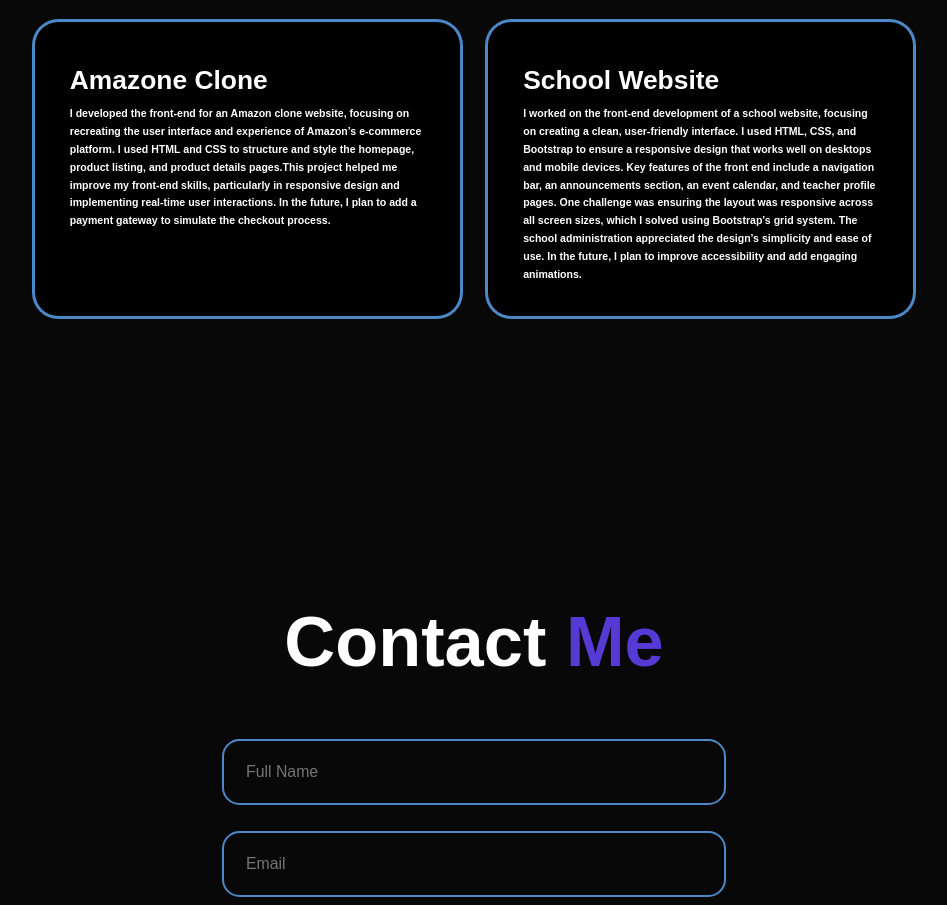
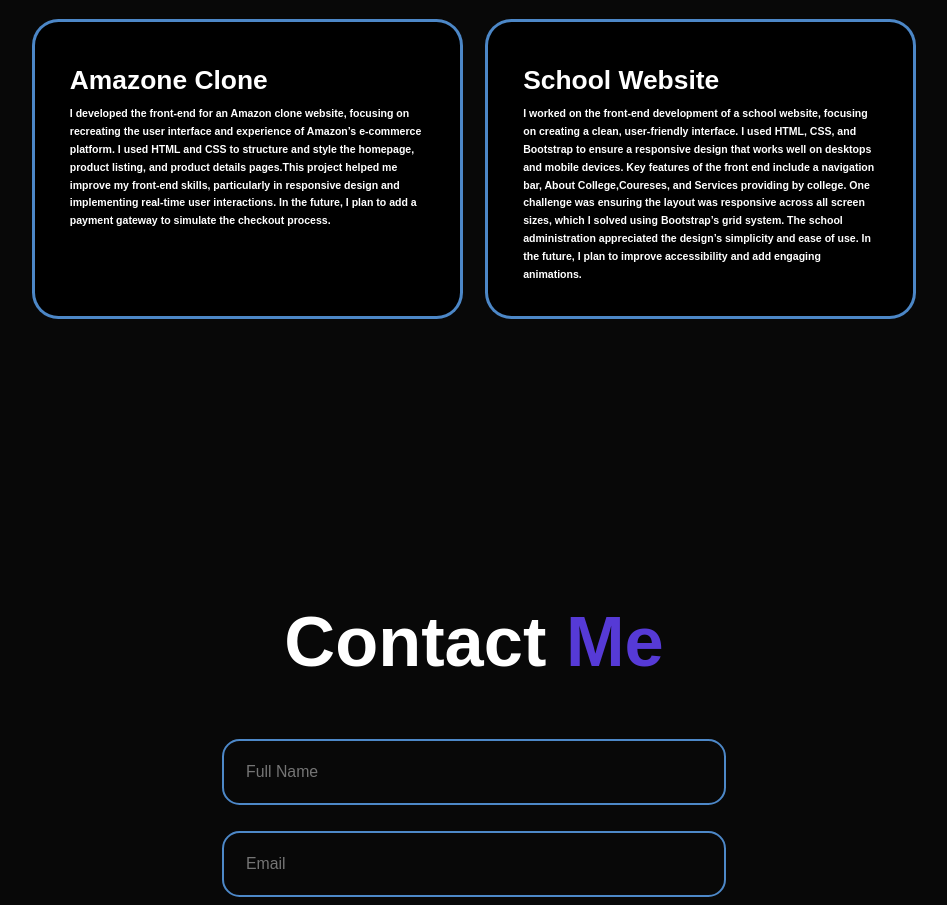
Before and after one commit to Praveenrk2024/Portfolio, a plain HTML site: page index.html in a window 1280 px wide. Shown: the part 2575-3480 px from the top of the page, without its empty margins (166-1113 px from the left). Drawn offline with Linux system fonts and the light colour scheme.

Commit message:
Update index.html

```diff
--- a/index.html
+++ b/index.html
@@ -134,7 +134,7 @@
             <div class="service-box">
                 <div class="service-info">
                     <h4>School Website</h4>
-                    <p>I worked on the front-end development of a school website, focusing on creating a clean, user-friendly interface. I used HTML, CSS, and Bootstrap to ensure a responsive design that works well on desktops and mobile devices. Key features of the front end include a navigation bar, an announcements section, an event calendar, and teacher profile pages. One challenge was ensuring the layout was responsive across all screen sizes, which I solved using Bootstrap’s grid system. The school administration appreciated the design’s simplicity and ease of use. In the future, I plan to improve accessibility and add engaging animations.</p>
+                    <p>I worked on the front-end development of a school website, focusing on creating a clean, user-friendly interface. I used HTML, CSS, and Bootstrap to ensure a responsive design that works well on desktops and mobile devices. Key features of the front end include a navigation bar, About College,Coureses, and Services providing by college. One challenge was ensuring the layout was responsive across all screen sizes, which I solved using Bootstrap’s grid system. The school administration appreciated the design’s simplicity and ease of use. In the future, I plan to improve accessibility and add engaging animations.</p>
                     <!-- <p>I developed the front end of a school website that serves as an easy-to-navigate platform for students, parents, and teachers to access important information like About the College,Courses providing by the college etc.I used HTML to structure the pages, CSS to style the website, and Bootstrap to ensure responsiveness across all devices. JavaScript was used to add interactivity, like dropdown menus and modals.The front-end includes a responsive design, a navigation bar for easy browsing, an announcements section, and an event calendar. I also designed teacher profile pages and a contact form layout.The school administration and users appreciated the clean design and how easy it was to navigate through the different sections of the site. The responsive design ensured it worked smoothly on both mobile and desktop devices.In the future, I plan to enhance the site’s accessibility for visually impaired users and add subtle animations to make the interface more engaging.</p> -->
                 </div>
             </div>
```
